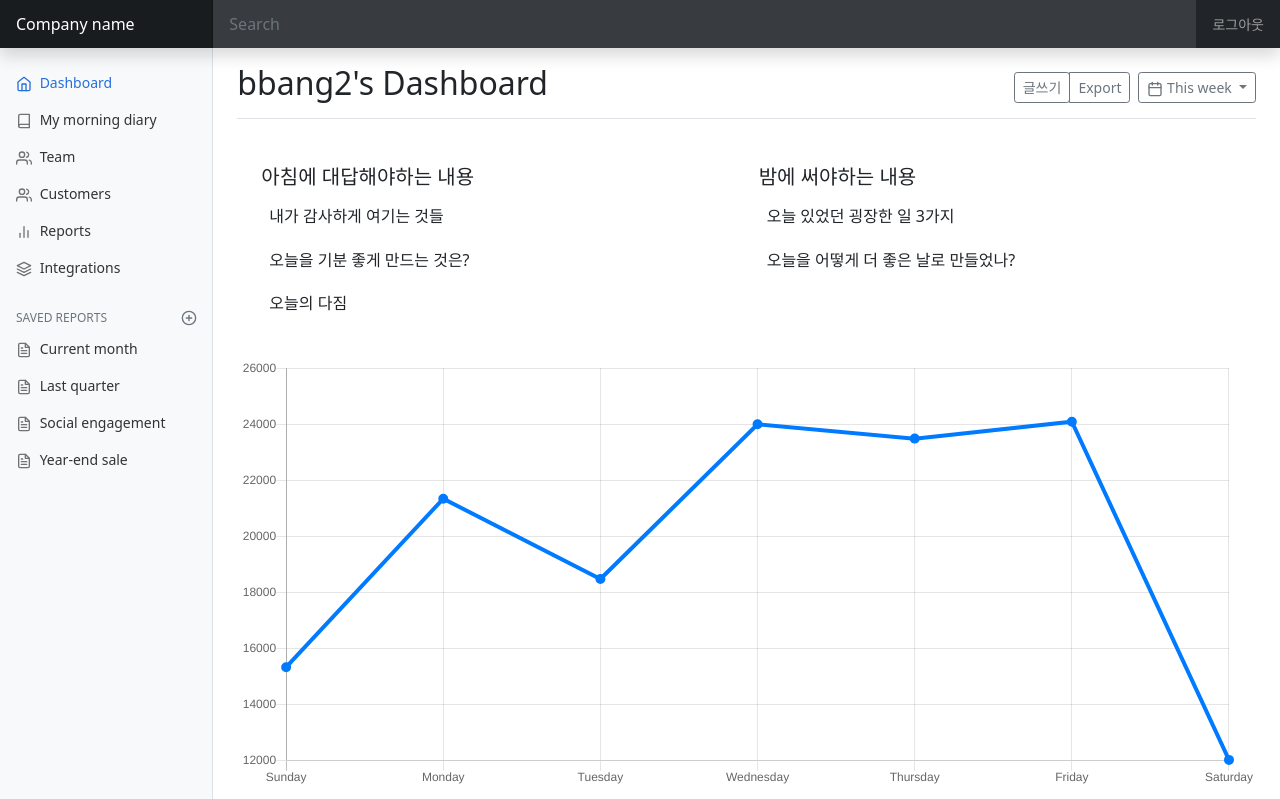
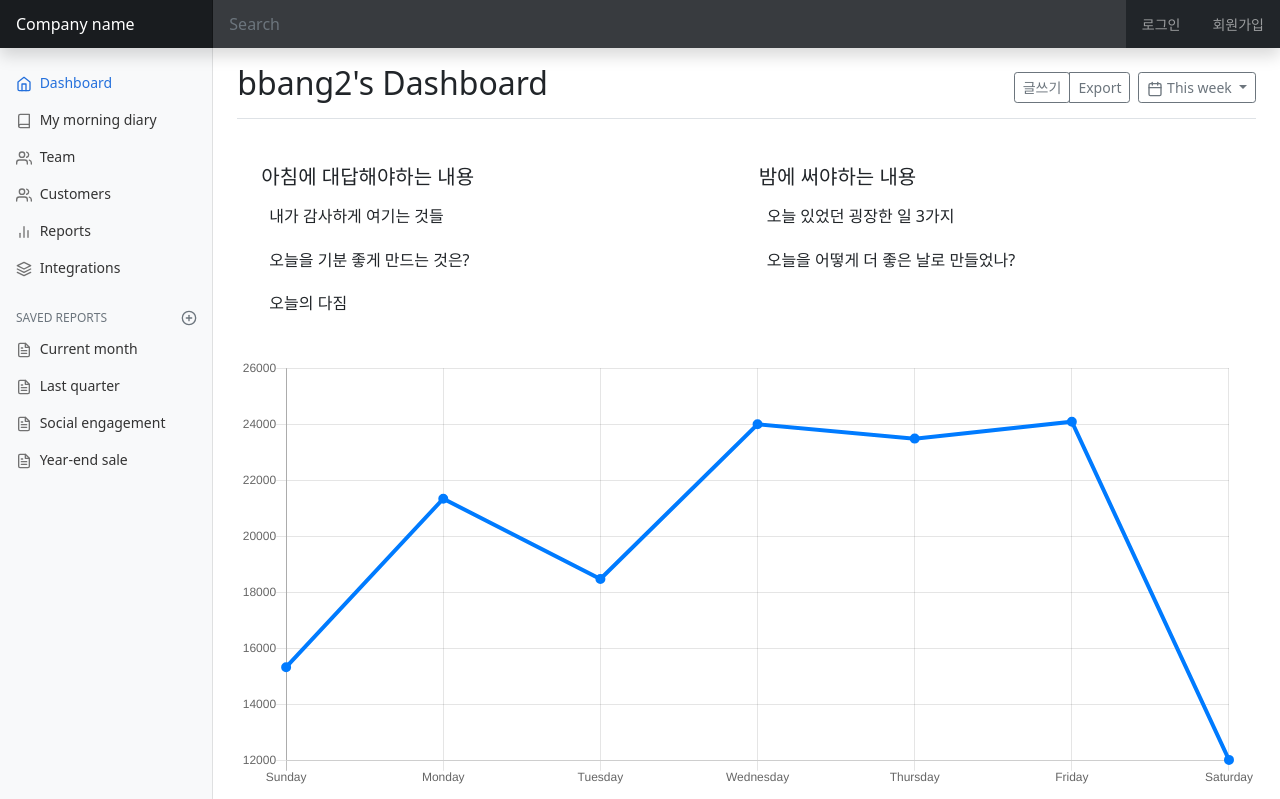
Before and after one commit to samon3869/Morning_diary, a Django app: a page that uses miracle/diary/templates/diary/navbar.html in a window 1280 px wide. Shown: the top 799 px of the page. Run offline with Django 3.2, Linux system fonts and the light colour scheme; data that the repository does not hold is empty.

Commit message:
[Allauth: User navbar] url connect

```diff
--- a/miracle/diary/templates/diary/navbar.html
+++ b/miracle/diary/templates/diary/navbar.html
@@ -5,16 +5,16 @@
   </button>
   <input class="form-control form-control-dark w-100" type="text" placeholder="Search" aria-label="Search">
   <div class="navbar-nav">
-      {% if user.is_authenticated %}
+      {% if not user.is_authenticated %}
     <div class="nav-item text-nowrap">
-      <a class="nav-link px-3" href="#">로그인</a>
+      <a class="nav-link px-3" href="{% url 'account_login' %}">로그인</a>
     </div>
     <div class="nav-item text-nowrap">
-      <a class="nav-link px-3" href="#">회원가입</a>
+      <a class="nav-link px-3" href="{% url 'account_signup' %}">회원가입</a>
     </div>
       {% else %}
     <div class="nav-item text-nowrap">
-      <a class="nav-link px-3" href="#">로그아웃</a>
+      <a class="nav-link px-3" href="{% url 'account_logout' %}">로그아웃</a>
     </div>
       {% endif %}
   </div>
--- a/miracle/diary/urls.py
+++ b/miracle/diary/urls.py
@@ -2,7 +2,7 @@ from django.urls import path, include
 from . import views
 
 urlpatterns = [
-    path('index/', views.index, name='index'),
+    path('', views.index, name='index'),
     path('today_diary/new/', views.today_diary_create, name='diary-create'),
     path('today_diary/<str:username>/', views.today_dairy, name='today-diary'),
 ]
```
Also changed, not shown: miracle/db.sqlite3.
